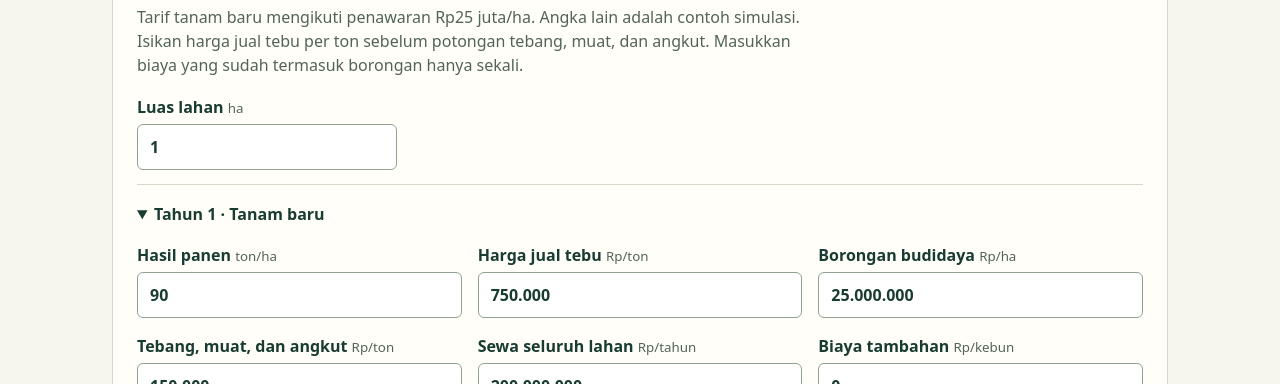
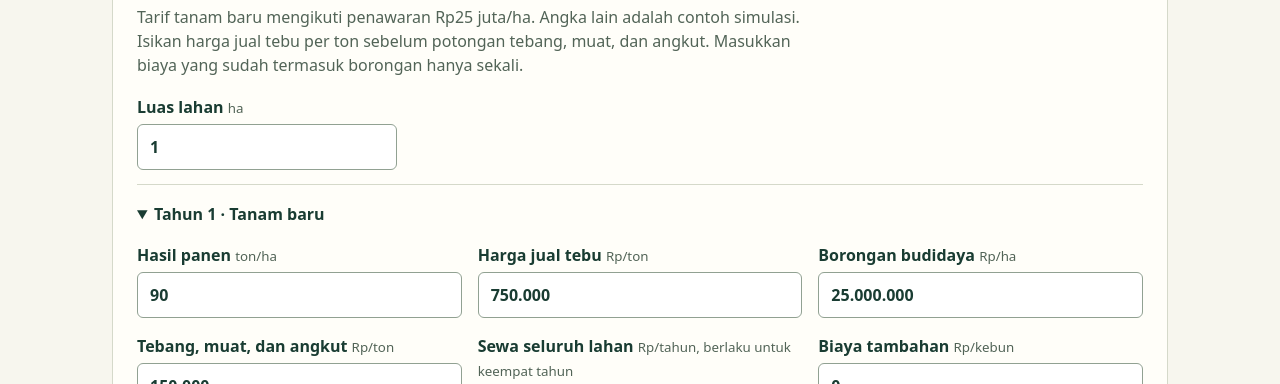
Before and after one commit to revoltase/tebu, a plain HTML site: page index.html in a window 1280 px wide. Shown: the part 411-795 px from the top of the page. Drawn offline with Linux system fonts and the light colour scheme.

Commit message:
Samakan sewa empat tahun dengan sewa tahun pertama

```diff
--- a/index.html
+++ b/index.html
@@ -44,25 +44,25 @@ tr.strong{font-weight:700;background:#eff3e7}.negative{color:#9b321e}
 <label>Harga jual tebu <small>Rp/ton</small><input id="price0" inputmode="numeric" value="750.000"></label>
 <label>Borongan budidaya <small>Rp/ha</small><input id="grow0" inputmode="numeric" value="25.000.000"></label>
 <label>Tebang, muat, dan angkut <small>Rp/ton</small><input id="haul0" inputmode="numeric" value="150.000"></label>
-<label>Sewa seluruh lahan <small>Rp/tahun</small><input id="rent0" inputmode="numeric" value="200.000.000"></label>
+<label>Sewa seluruh lahan <small>Rp/tahun, berlaku untuk keempat tahun</small><input id="rent0" inputmode="numeric" value="200.000.000"></label>
 <label>Biaya tambahan <small>Rp/kebun</small><input id="other0" inputmode="numeric" value="0"></label></div></details>
 <details ><summary>Tahun 2 · Keprasan 1</summary><div class="grid"><label>Hasil panen <small>ton/ha</small><input id="yield1" inputmode="decimal" value="85"></label>
 <label>Harga jual tebu <small>Rp/ton</small><input id="price1" inputmode="numeric" value="750.000"></label>
 <label>Borongan budidaya <small>Rp/ha</small><input id="grow1" inputmode="numeric" value="18.000.000"></label>
 <label>Tebang, muat, dan angkut <small>Rp/ton</small><input id="haul1" inputmode="numeric" value="150.000"></label>
-<label>Sewa seluruh lahan <small>Rp/tahun</small><input id="rent1" inputmode="numeric" value="200.000.000"></label>
+<label>Sewa seluruh lahan <small>Rp/tahun</small><input id="rent1" readonly inputmode="numeric" value="200.000.000"></label>
 <label>Biaya tambahan <small>Rp/kebun</small><input id="other1" inputmode="numeric" value="0"></label></div></details>
 <details ><summary>Tahun 3 · Keprasan 2</summary><div class="grid"><label>Hasil panen <small>ton/ha</small><input id="yield2" inputmode="decimal" value="80"></label>
 <label>Harga jual tebu <small>Rp/ton</small><input id="price2" inputmode="numeric" value="750.000"></label>
 <label>Borongan budidaya <small>Rp/ha</small><input id="grow2" inputmode="numeric" value="18.000.000"></label>
 <label>Tebang, muat, dan angkut <small>Rp/ton</small><input id="haul2" inputmode="numeric" value="150.000"></label>
-<label>Sewa seluruh lahan <small>Rp/tahun</small><input id="rent2" inputmode="numeric" value="200.000.000"></label>
+<label>Sewa seluruh lahan <small>Rp/tahun</small><input id="rent2" readonly inputmode="numeric" value="200.000.000"></label>
 <label>Biaya tambahan <small>Rp/kebun</small><input id="other2" inputmode="numeric" value="0"></label></div></details>
 <details ><summary>Tahun 4 · Keprasan 3</summary><div class="grid"><label>Hasil panen <small>ton/ha</small><input id="yield3" inputmode="decimal" value="75"></label>
 <label>Harga jual tebu <small>Rp/ton</small><input id="price3" inputmode="numeric" value="750.000"></label>
 <label>Borongan budidaya <small>Rp/ha</small><input id="grow3" inputmode="numeric" value="18.000.000"></label>
 <label>Tebang, muat, dan angkut <small>Rp/ton</small><input id="haul3" inputmode="numeric" value="150.000"></label>
-<label>Sewa seluruh lahan <small>Rp/tahun</small><input id="rent3" inputmode="numeric" value="200.000.000"></label>
+<label>Sewa seluruh lahan <small>Rp/tahun</small><input id="rent3" readonly inputmode="numeric" value="200.000.000"></label>
 <label>Biaya tambahan <small>Rp/kebun</small><input id="other3" inputmode="numeric" value="0"></label></div></details>
 <p role="status" id="notice"></p></section>
 <section><h2>Hasil per tahun</h2><p>Semua nilai rupiah mencakup seluruh luas kebun. Harga impas menunjukkan harga jual per ton yang menutup biaya tahun tersebut.</p>
@@ -98,10 +98,15 @@ const rows = [
 ];
 function render() {
   const area = read("luas",true);
+  const annualRent = read("rent0");
+  const rentText = document.getElementById("rent0").value;
+  for (let index = 1; index < 4; index++) {
+    document.getElementById("rent" + index).value = rentText;
+  }
   let cumulative = 0;
   const years = Array.from({length:4},(_,i)=>{
-    const input = {};
-    for (const key of ["yield","price","grow","haul","rent","other"]) input[key] = read(key+i,key==="yield");
+    const input = {rent: annualRent};
+    for (const key of ["yield","price","grow","haul","other"]) input[key] = read(key+i,key==="yield");
     const year = project(area,input);
     cumulative += year.profit;
     return {...year,cumulative};
```
